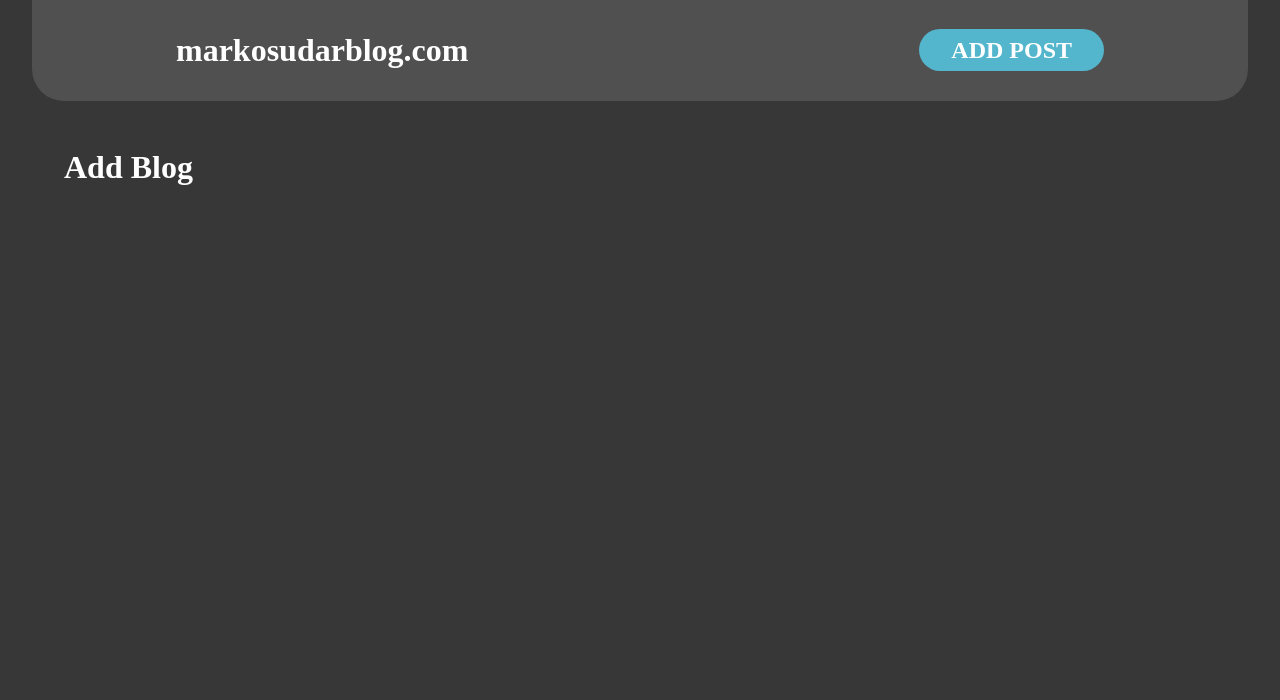
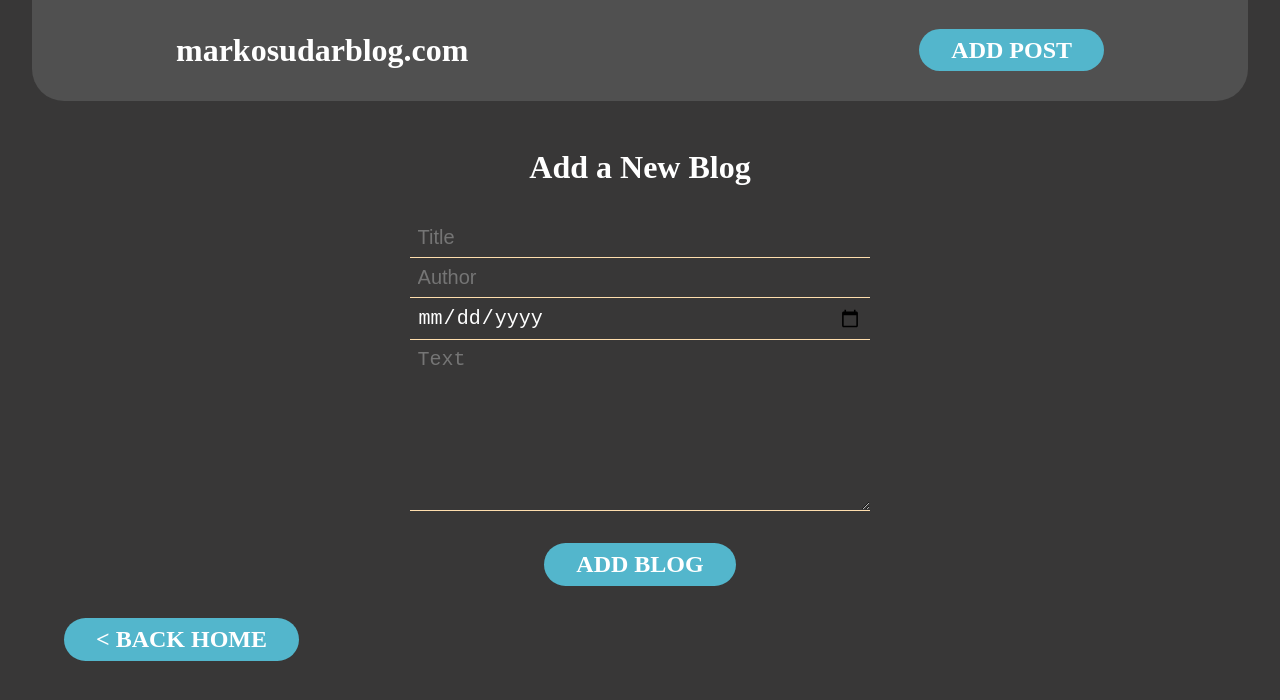
Before and after one commit to sukibk/02-blog, a Next.js app: page /add-blog in a window 1280 px wide. Shown: the top 700 px of the page. Built offline with nearby package versions, Linux system fonts and the light colour scheme.

Commit message:
Second Commit

```diff
--- /dev/null
+++ b/components/Form/Form.jsx
@@ -0,0 +1,49 @@
+import styles from './Form.module.css'
+import Button from "@/components/utils/Button";
+import { useRouter } from "next/router";
+import { useRef} from "react";
+
+export default function Form(props){
+    const homeLabel = '< BACK HOME'
+    const router = useRouter();
+
+    const titleRef = useRef();
+    const authorRef = useRef();
+    const dateRef = useRef();
+    const textRef = useRef();
+
+    const handleNavigation = () => {
+        router.push('/');
+    }
+
+    const handleSubmit = (e) => {
+        e.preventDefault();
+
+        const blog = {
+            title: titleRef.current.value,
+            author: authorRef.current.value,
+            date: dateRef.current.value,
+            text: textRef.current.value
+        }
+
+        props.onClick(blog)
+    }
+
+    return <>
+        <div className={styles.outer}>
+            <h1>Add a New Blog</h1>
+        </div>
+        <div className={styles.wrapper}>
+            <form onSubmit={handleSubmit} className={styles.form}>
+                <input ref={titleRef} className={styles.item} type='text' placeholder='Title' />
+                <input ref={authorRef} className={styles.item} type='text' placeholder='Author' />
+                <input ref={dateRef} className={styles.item} type='date' placeholder='Date' />
+                <textarea ref={textRef} className={styles.item} rows='10' placeholder='Text'/>
+                <div className={styles.actions}>
+                    <Button type='submit'>ADD BLOG</Button>
+                </div>
+            </form>
+        </div>
+        <Button type='button' onClick={handleNavigation}>{homeLabel}</Button>
+    </>
+}
--- /dev/null
+++ b/components/Form/Form.module.css
@@ -0,0 +1,36 @@
+.wrapper{
+    margin: 0 auto;
+    width: 50%;
+}
+
+.form{
+    margin: 0 auto;
+    width: 80%;
+    display: flex;
+    flex-direction: column;
+    height: 50vh;
+    justify-content: space-evenly;
+}
+
+.item{
+    background: none;
+    border: none;
+    font-size: 20px;
+    padding: 0.5rem;
+    border-bottom: 1px solid navajowhite;
+    color: white;
+}
+
+.outer{
+    text-align: center;
+    margin-bottom: 2rem;
+}
+
+.actions{
+    margin: 2rem auto;
+}
+
+.home{
+    position: absolute;
+    right: 0;
+}
--- a/components/utils/Button.jsx
+++ b/components/utils/Button.jsx
@@ -4,9 +4,14 @@ import Link from "next/link";
 export default function Button(props) {
 
     if (props.type === 'submit' || props.type === 'button') {
+        if(props.onClick !== undefined)
         return <button className={styles.button} type={props.type} onClick={props.onClick}>
             {props.children}
         </button>
+        else
+            return <button className={styles.button} type={props.type}>
+                {props.children}
+            </button>
     } else {
         return <Link className={styles.button} href={props.href}>{props.children}</Link>
     }
--- a/package.json
+++ b/package.json
@@ -11,6 +11,7 @@
   "dependencies": {
     "eslint": "8.39.0",
     "eslint-config-next": "13.3.4",
+    "mongodb": "^5.4.0",
     "next": "13.3.4",
     "react": "18.2.0",
     "react-dom": "18.2.0"
--- a/pages/add-blog/index.jsx
+++ b/pages/add-blog/index.jsx
@@ -1,7 +1,29 @@
 import HomePageContainer from "@/components/HomePageContainer/HomePageContainer";
+import Form from "@/components/Form/Form";
+
+import {useRouter} from "next/router";
 
 export default function AddBlogPage(props){
+
+    const router = useRouter();
+
+    const handleAddBlog = async (currentBlog) => {
+        const result = await fetch('/api/add-blog', {
+            method: 'POST',
+            body: JSON.stringify(currentBlog),
+            headers: {
+                'Content-Type': 'application/json'
+            }
+        })
+
+        const data = await result.json();
+
+        console.log(data)
+
+        router.push('/');
+    }
+
     return <>
-        <h1>Add Blog</h1>
+        <Form onClick={handleAddBlog}/>
     </>
 }
--- /dev/null
+++ b/pages/api/add-blog.js
@@ -0,0 +1,21 @@
+import { MongoClient } from "mongodb";
+
+export default async function addBlog(req, res){
+    if(req.method === 'POST'){
+        const data = req.body;
+
+        const client = MongoClient.connect('mongodb+srv://suki_admin:TenisMarkoSudar1@cluster0.yqzrdpi.mongodb.net/blogs?retryWrites=true&w=majority');
+
+        const db = client.db();
+
+        const blogsCollection = db.collection('blogs');
+
+        const result = await blogsCollection.insertOne(data);
+
+        console.log(result)
+
+        client.close();
+
+        res.status(201).json({message: 'Successfully inserted'})
+    }
+}
```
Also changed, not shown: 1 other file (tests, documents, lock files or other folders).
